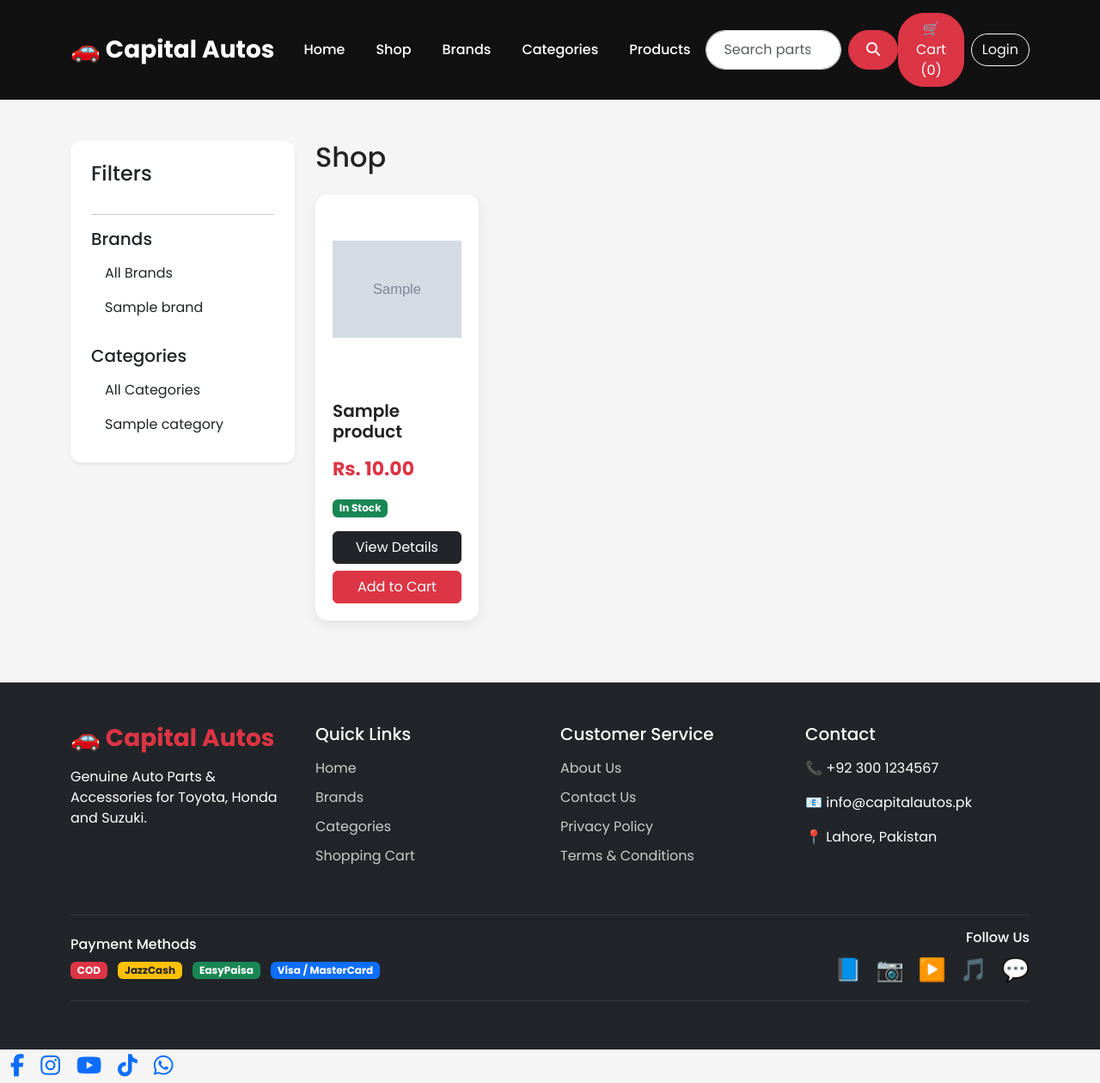
After one commit to RamishCode2/Capital-Autos-Website, a Django app: page /products/shop/ in a window 1280 px wide. The commit adds this page. Shown: the whole page at 86% size. Run offline with Django 5.2, Linux system fonts and the light colour scheme; tables that the repository leaves empty hold one stand-in row (values such as "Sample post"); grey boxes marked "Sample" are stand-in pictures; some libraries are stand-ins or nearby versions.

Commit message:
Added professional Shop page with filters

```diff
--- a/products/urls.py
+++ b/products/urls.py
@@ -1,6 +1,6 @@
 from django.urls import path
 from .views import product_list, product_detail, search_products
-from .views import category_list, product_list, product_detail
+from .views import category_list, product_list, product_detail , shop
 
 urlpatterns = [
     path(
@@ -21,4 +21,5 @@ urlpatterns = [
         name="product_detail",
     ),
     path("search/", search_products, name="search_products"),
+    path("shop/", shop, name="shop"),
 ]
--- a/products/views.py
+++ b/products/views.py
@@ -2,6 +2,7 @@ from django.shortcuts import render, get_object_or_404
 from django.db.models import Q
 from brands.models import CarModel
 from .models import Category, Product
+
 
 
 def category_list(request, model_id):
@@ -20,6 +21,7 @@ def category_list(request, model_id):
 
 
 def product_list(request, model_id, category_id):
+
     car_model = get_object_or_404(CarModel, id=model_id)
 
     category = get_object_or_404(Category, id=category_id)
@@ -52,6 +54,7 @@ def product_detail(request, product_id):
     }
 
     return render(request, "products/product_detail.html", context)
+
 def search_products(request):
 
     query = request.GET.get("q")
@@ -72,3 +75,26 @@ def search_products(request):
     }
 
     return render(request, "products/search_results.html", context)
+from brands.models import Brand
+
+
+def shop(request):
+
+    products = Product.objects.filter(is_active=True)
+
+    brand = request.GET.get("brand")
+    category = request.GET.get("category")
+
+    if brand:
+        products = products.filter(car_model__brand_id=brand)
+
+    if category:
+        products = products.filter(category_id=category)
+
+    context = {
+        "products": products.order_by("name"),
+        "brands": Brand.objects.all(),
+        "categories": Category.objects.all(),
+    }
+
+    return render(request, "products/shop.html", context)
--- a/static/css/cards.css
+++ b/static/css/cards.css
@@ -94,3 +94,18 @@
     font-weight:600;
     color:#222;
 }
+.list-group-item{
+    border:none;
+    transition:.3s;
+}
+
+.list-group-item:hover{
+    background:#dc3545;
+    color:white;
+    padding-left:20px;
+}
+
+.list-group-item.active{
+    background:#dc3545;
+    border:none;
+}
--- a/templates/includes/navbar.html
+++ b/templates/includes/navbar.html
@@ -22,7 +22,11 @@
                 <li class="nav-item">
                     <a class="nav-link active" href="/">Home</a>
                 </li>
-
+<li class="nav-item">
+    <a class="nav-link" href="{% url 'shop' %}">
+        Shop
+    </a>
+</li>
                 <li class="nav-item">
                     <a class="nav-link" href="#brands">Brands</a>
                 </li>
--- /dev/null
+++ b/templates/products/shop.html
@@ -0,0 +1,97 @@
+{% extends "base.html" %}
+
+{% block content %}
+
+<div class="container py-5">
+
+    <div class="row">
+
+        <!-- Sidebar -->
+        <div class="col-lg-3">
+
+            <div class="card shadow-sm p-4 mb-4">
+
+                <h4 class="mb-3">Filters</h4>
+
+                <hr>
+
+                <h5>Brands</h5>
+
+                <div class="list-group mb-4">
+
+                    <a href="{% url 'shop' %}"
+                       class="list-group-item list-group-item-action">
+                        All Brands
+                    </a>
+
+                    {% for brand in brands %}
+
+                    <a href="?brand={{ brand.id }}"
+                       class="list-group-item list-group-item-action">
+
+                        {{ brand.name }}
+
+                    </a>
+
+                    {% endfor %}
+
+                </div>
+
+                <h5>Categories</h5>
+
+                <div class="list-group">
+
+                    <a href="{% url 'shop' %}"
+                       class="list-group-item list-group-item-action">
+                        All Categories
+                    </a>
+
+                    {% for category in categories %}
+
+                    <a href="?category={{ category.id }}"
+                       class="list-group-item list-group-item-action">
+
+                        {{ category.name }}
+
+                    </a>
+
+                    {% endfor %}
+
+                </div>
+
+            </div>
+
+        </div>
+
+        <!-- Products -->
+        <div class="col-lg-9">
+
+            <h2 class="mb-4">
+                Shop
+            </h2>
+
+            <div class="row">
+
+                {% for product in products %}
+
+                    {% include "includes/product_card.html" %}
+
+                {% empty %}
+
+                    <div class="alert alert-warning">
+
+                        No products found.
+
+                    </div>
+
+                {% endfor %}
+
+            </div>
+
+        </div>
+
+    </div>
+
+</div>
+
+{% endblock %}
```
Also changed, not shown: templates/products/product.html (+29 -0 lines).
